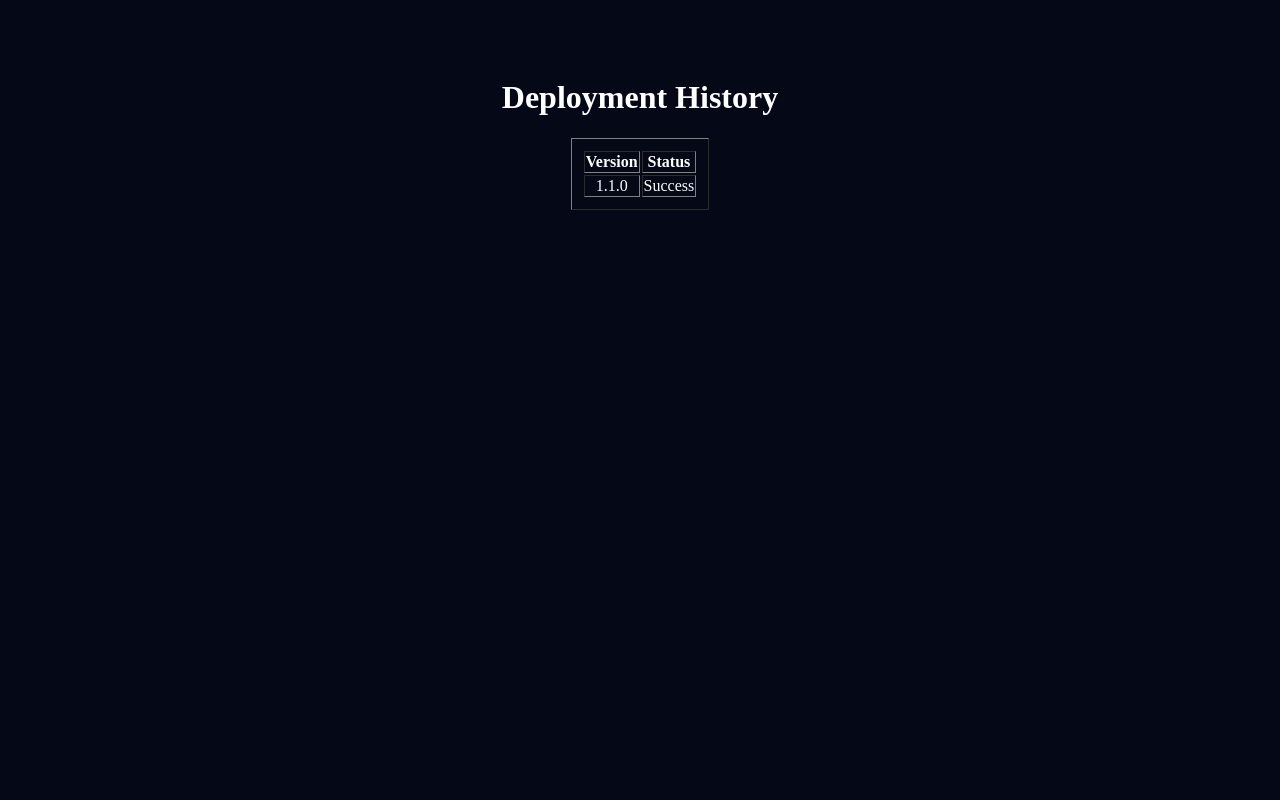
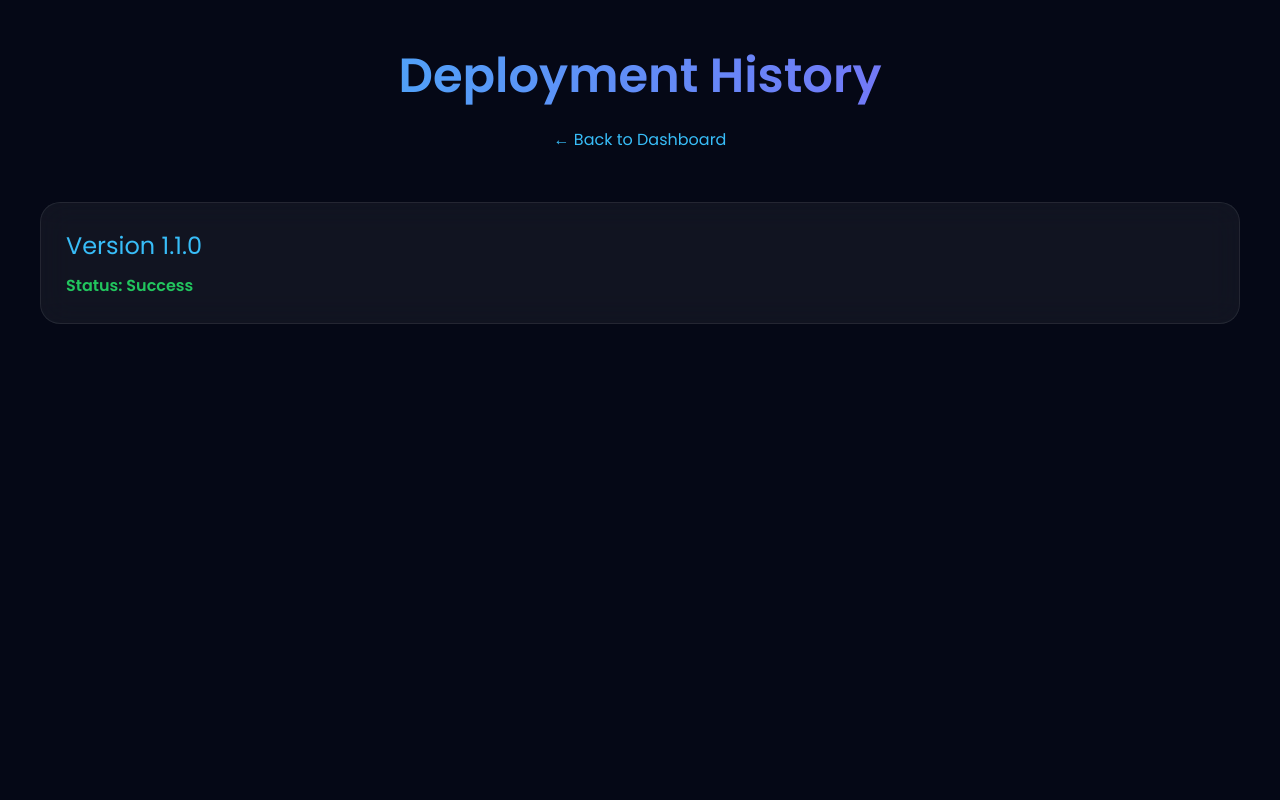
Before and after one commit to zubair-fakhar/smart-cicd-platform, a Flask app: page /history in a window 1280 px wide. Run offline with Flask 3, Linux system fonts and the light colour scheme.

Commit message:
Refactor history.html for improved styling and layout

```diff
--- a/templates/history.html
+++ b/templates/history.html
@@ -1,26 +1,102 @@
 <!DOCTYPE html>
 <html>
 <head>
-    <title>Deployment History</title>
+<meta charset="UTF-8">
+<meta name="viewport" content="width=device-width, initial-scale=1.0">
+<title>Deployment History</title>
+
+<link href="https://fonts.googleapis.com/css2?family=Poppins:wght@300;400;500;600&display=swap" rel="stylesheet">
+
+<style>
+
+*{
+    margin:0;
+    padding:0;
+    box-sizing:border-box;
+    font-family:'Poppins',sans-serif;
+}
+
+body{
+    min-height:100vh;
+    background:#050816;
+    color:white;
+    padding:40px;
+}
+
+.header{
+    text-align:center;
+    margin-bottom:50px;
+}
+
+.header h1{
+    font-size:48px;
+    background:linear-gradient(90deg,#38bdf8,#8b5cf6);
+    -webkit-background-clip:text;
+    -webkit-text-fill-color:transparent;
+}
+
+.back-btn{
+    display:inline-block;
+    margin-top:15px;
+    color:#38bdf8;
+    text-decoration:none;
+}
+
+.history-grid{
+    display:grid;
+    grid-template-columns:repeat(auto-fit,minmax(280px,1fr));
+    gap:25px;
+}
+
+.card{
+    padding:25px;
+    border-radius:20px;
+    background:rgba(255,255,255,0.05);
+    border:1px solid rgba(255,255,255,0.08);
+    backdrop-filter:blur(15px);
+    transition:0.3s;
+}
+
+.card:hover{
+    transform:translateY(-8px);
+}
+
+.version{
+    font-size:24px;
+    color:#38bdf8;
+    margin-bottom:10px;
+}
+
+.status{
+    color:#22c55e;
+    font-weight:600;
+}
+
+</style>
 </head>
-<body style="background:#050816;color:white;font-family:Poppins;text-align:center;padding:50px;">
 
-<h1>Deployment History</h1>
+<body>
 
-<table border="1" style="margin:auto;padding:10px;">
-<tr>
-    <th>Version</th>
-    <th>Status</th>
-</tr>
+<div class="header">
+    <h1>Deployment History</h1>
+    <a href="/" class="back-btn">← Back to Dashboard</a>
+</div>
+
+<div class="history-grid">
 
 {% for item in history %}
-<tr>
-    <td>{{ item.version }}</td>
-    <td>{{ item.status }}</td>
-</tr>
+<div class="card">
+    <div class="version">
+        Version {{ item.version }}
+    </div>
+
+    <div class="status">
+        Status: {{ item.status }}
+    </div>
+</div>
 {% endfor %}
 
-</table>
+</div>
 
 </body>
 </html>
```
